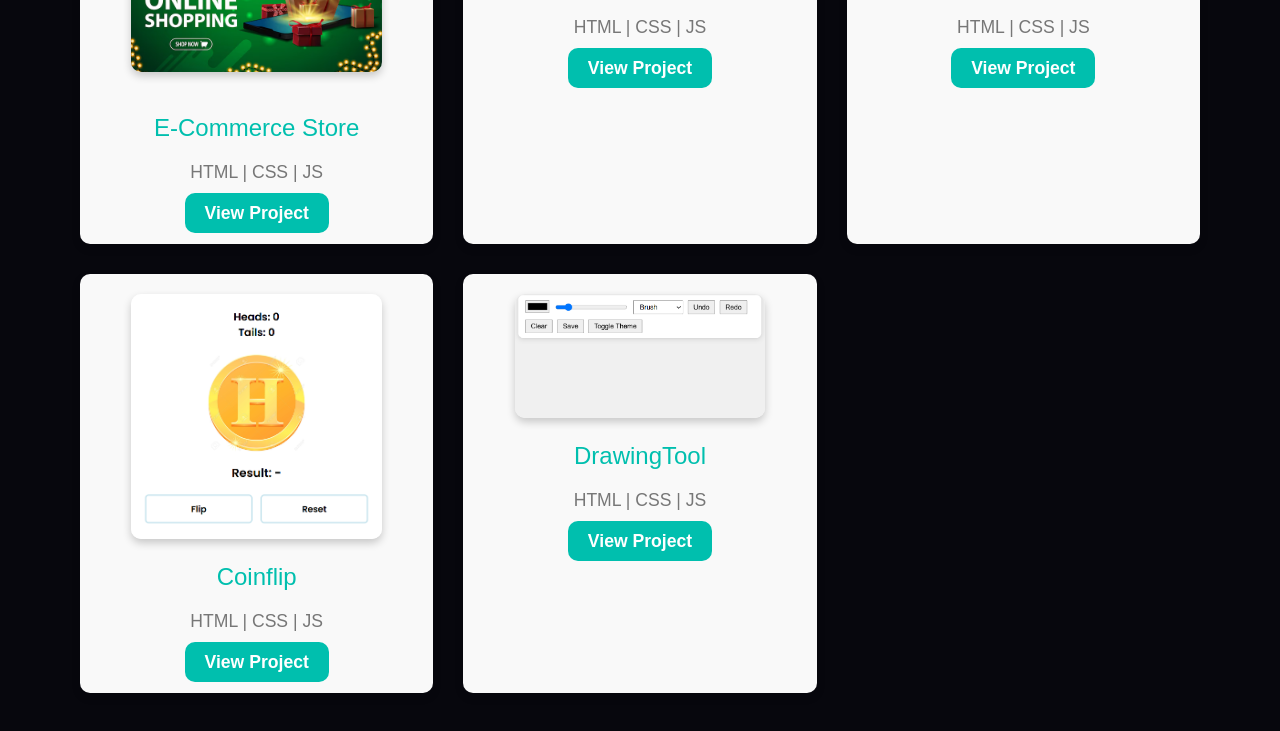
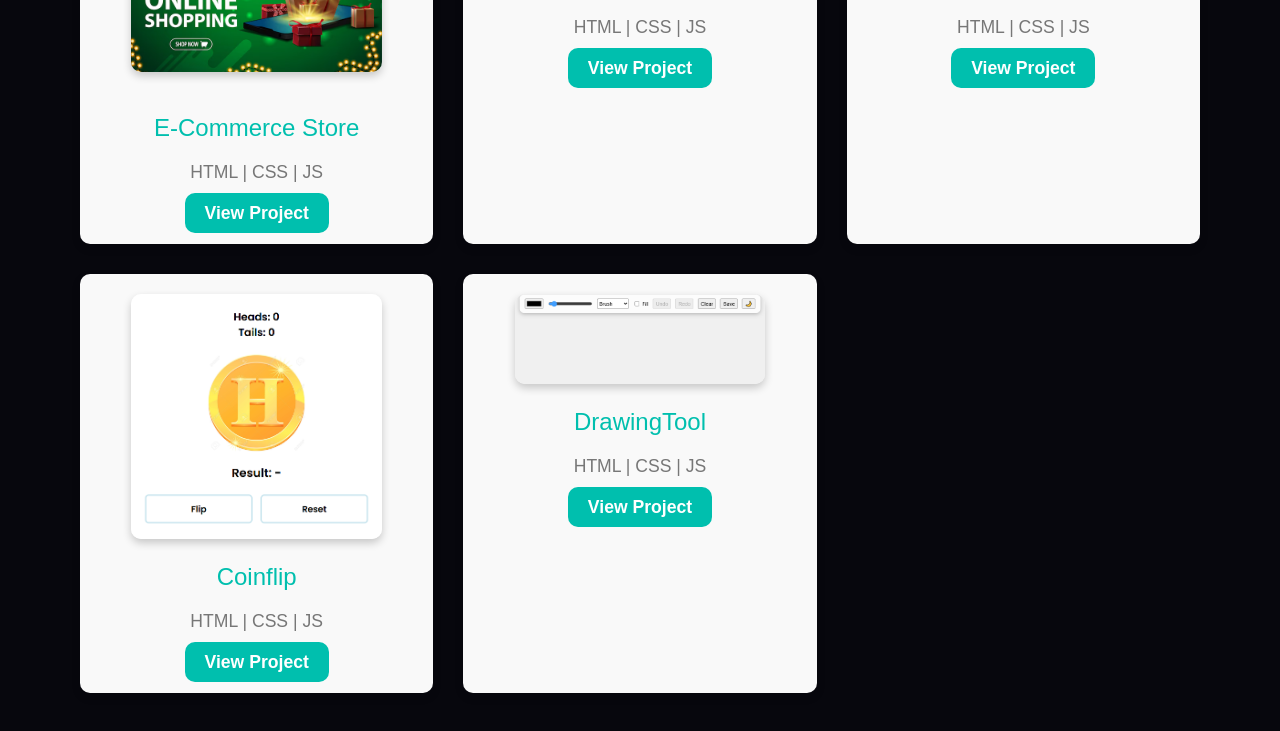
Before and after one commit to kartikpashte/MYproject, a plain HTML site: page aindex.html in a window 1280 px wide. Shown: the part 1017-1748 px from the top of the page. Drawn offline with Linux system fonts and the light colour scheme.

Commit message:
image change

```diff
--- a/aindex.html
+++ b/aindex.html
@@ -268,7 +268,7 @@
                 </div>
 
                 <div class="card">
-                    <img src="./image/image copy 9.png" alt="Portfolio">
+                    <img src="./image/image copy.png" alt="Portfolio">
                     <h1>DrawingTool</h1>
                     <h4>HTML | CSS | JS</h4>
                     <a href="./DrawingTool.html">View Project</a>
```
Also changed, not shown: image/image copy 9.png (deleted), image/image copy.png (added).
